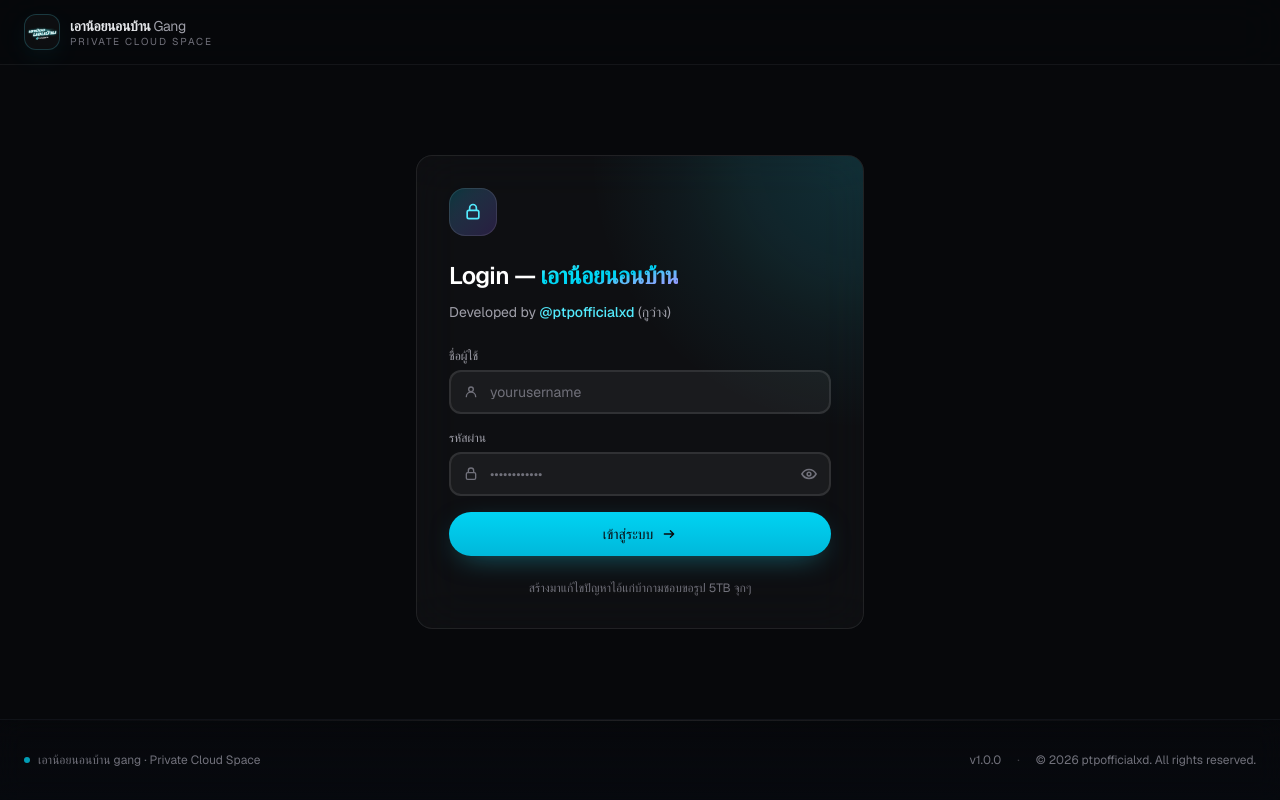
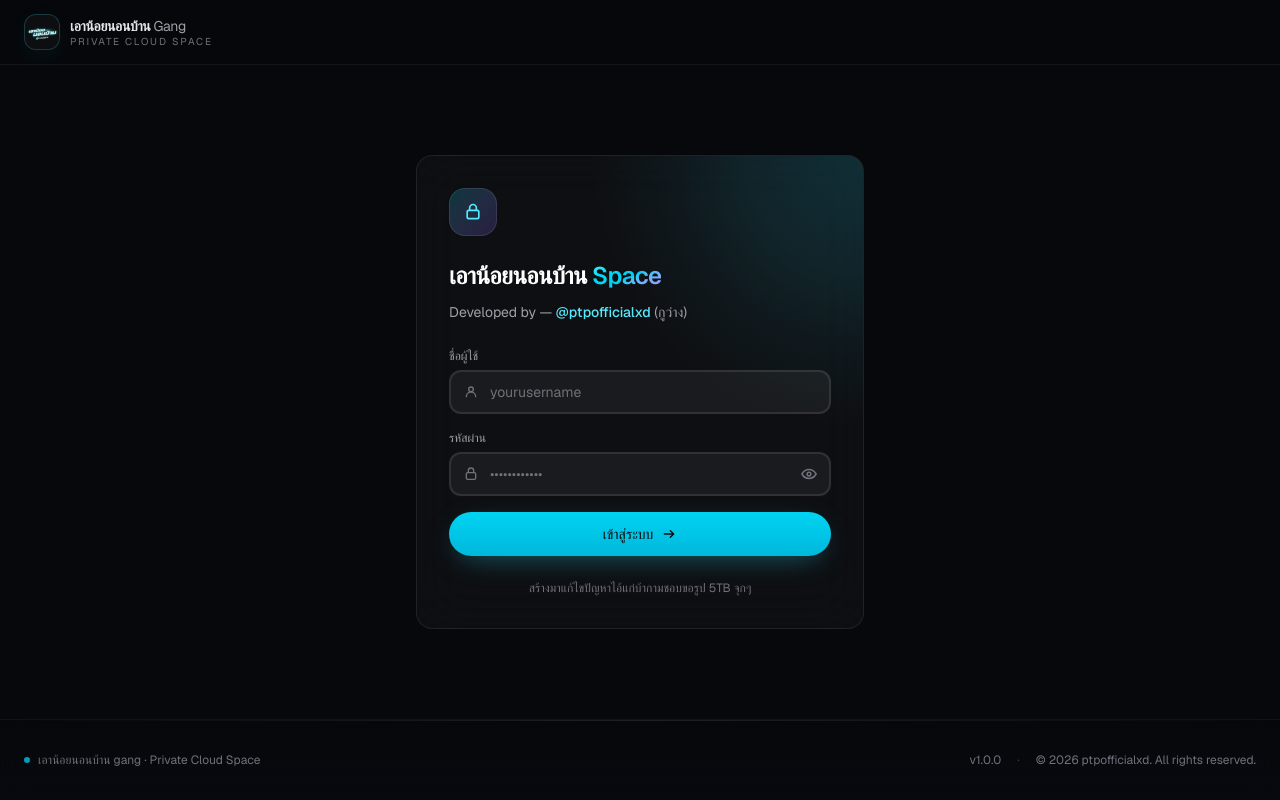
Before and after one commit to ptpofficialxd/aownoinonbaan-gang, a Next.js app: page /login in a window 1280 px wide. Built offline with nearby package versions, Linux system fonts and the light colour scheme; no server answers.

Commit message:
update login page

```diff
--- a/src/app/login/page.tsx
+++ b/src/app/login/page.tsx
@@ -78,13 +78,13 @@ function LoginView() {
             </div>
 
             <h1 className="text-2xl font-semibold tracking-tight text-white">
-              Login{" — "}
+              เอาน้อยนอนบ้าน{" "}
               <span className="break-words bg-gradient-to-br from-cyan-300 via-cyan-400 to-violet-400 bg-clip-text text-transparent">
-                เอาน้อยนอนบ้าน
+                Space
               </span>
             </h1>
             <p className="mt-2 break-words text-sm leading-6 text-zinc-400">
-              Developed by{" "}
+              Developed by{" — "}
               <a
                 href="https://www.instagram.com/ptpofficialxd/"
                 target="_blank"
```
